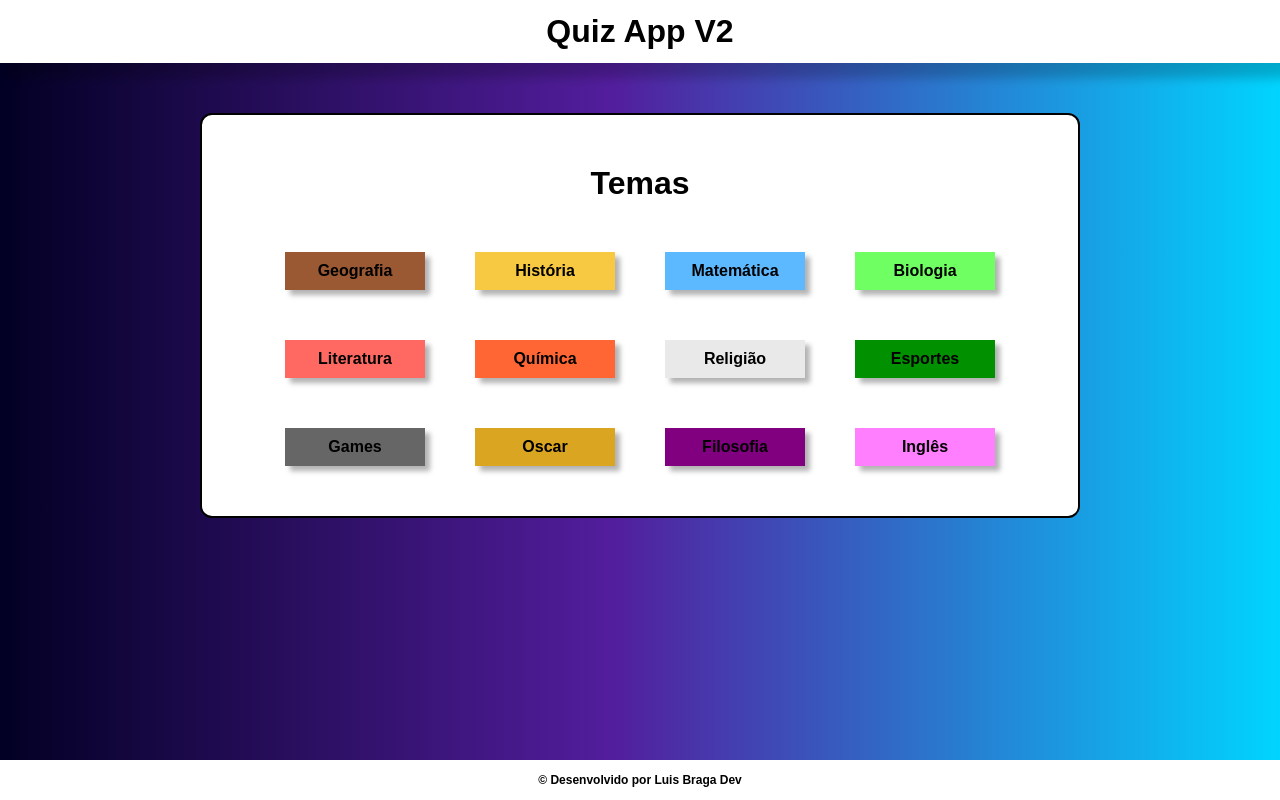
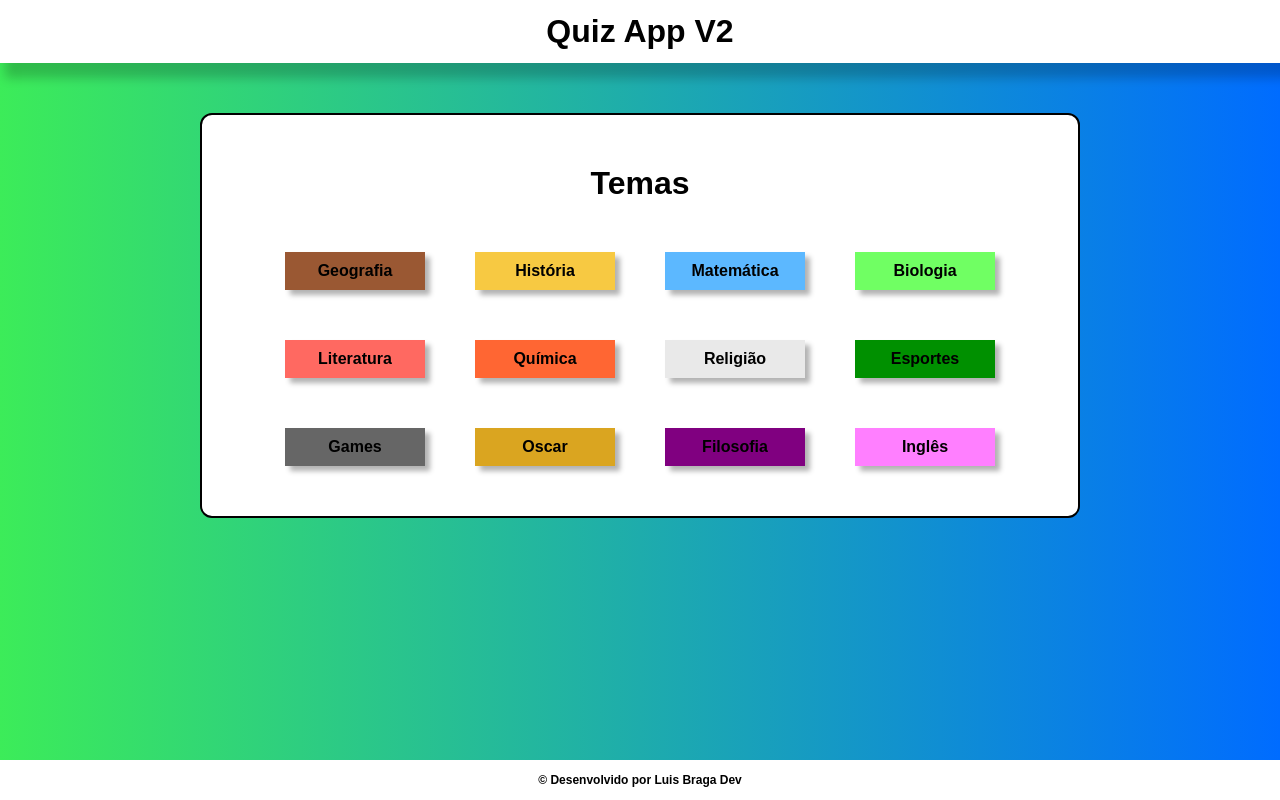
Before and after one commit to LuisBraga31/quizAppV2, a React (Vite) app: page / in a window 1280 px wide. Built offline with nearby package versions, Linux system fonts and the light colour scheme; a web font is replaced by a local one.

Commit message:
Alterando cor de fundo

```diff
--- a/src/index.css
+++ b/src/index.css
@@ -9,7 +9,8 @@
 }
 
 body {
-  background: linear-gradient(90deg, rgba(2,0,36,1) 0%, rgba(83,30,158,1) 48%, rgba(0,212,255,1) 100%);
+  background: rgb(2,0,36);
+  background: linear-gradient(90deg, rgba(2,0,36,1) 0%, rgba(60,236,89,1) 0%, rgba(0,108,255,1) 100%);
   width: 100%;
   height: 100vh;
 }
```
